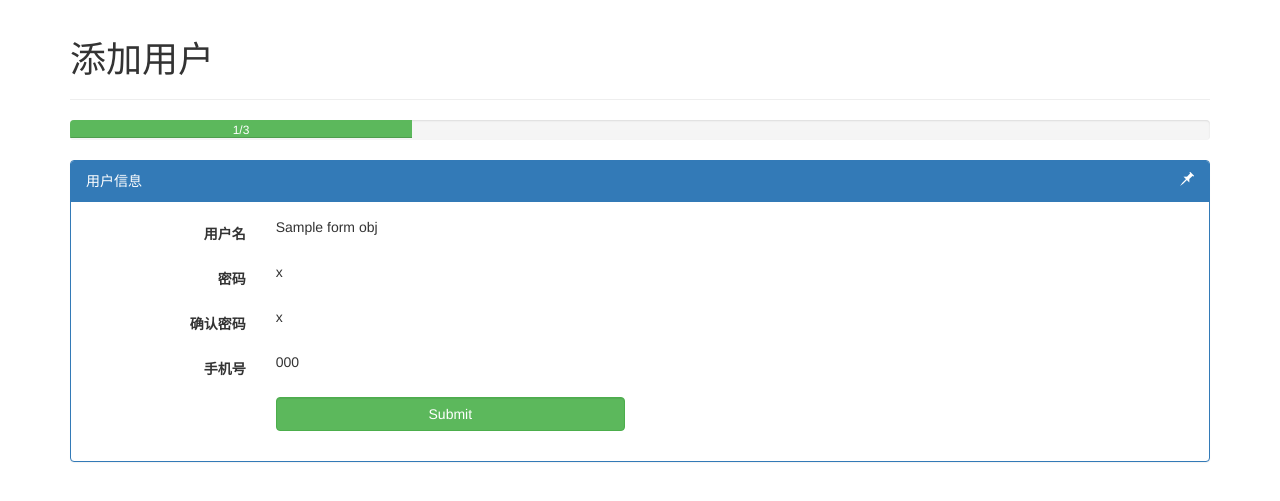
After one commit to Cola1995/mybook, a Django app: template templates/add_user2.html in a window 1280 px wide. The commit adds this page. Shown: the top 501 px of the page. Run offline with Django 3.2, Linux system fonts and the light colour scheme; the template is opened without the code that fills it: most values are stand-ins (such as "Sample title", 1, 10 or a date in 2020); some libraries are stand-ins or nearby versions.

Commit message:
1.登录添加错误提示 2.添加用户页面修改（django内置form组件），及验证信息

```diff
--- a/app01/models.py
+++ b/app01/models.py
@@ -40,5 +40,6 @@ class Person(models.Model):
 
 # 用户表
 class User(models.Model):
-    user = models.CharField(max_length=50)
-    password = models.CharField(max_length=50)
+    pwd = models.CharField(max_length=50)
+    name = models.CharField(max_length=50)
+    mobile = models.CharField(max_length=11, null=True)
--- a/mybook/urls.py
+++ b/mybook/urls.py
@@ -55,7 +55,7 @@ urlpatterns = [
     url(r'^a_test/', views.a_test),
     url(r'^a_add/', views.a_add),
     url(r'^delete_plisher1/', views.delete_plisher1),
-    url(r'^add_user/', views.add_user),
+    url(r'^add_user/', views.regiter),
     url(r'^check_user/', views.check_user),
 
 
--- /dev/null
+++ b/templates/add_user2.html
@@ -0,0 +1,138 @@
+<!DOCTYPE html>
+<html lang="en">
+<head>
+    <meta charset="UTF-8">
+    <title>添加时书籍</title>
+    <link rel="stylesheet" href="/static/bootstrap/css/bootstrap.min.css">
+</head>
+<body>
+{#<form action="/add_book/" method="post">#}
+{#    书名:<input type="text" name="book_name">#}
+{#    出版社: <select name="plisherq">#}
+{#    {% for plisher in plisher_list %}#}
+{#        <option value="{{ plisher.id }}">{{ plisher.name }}</option>#}
+{#    {% endfor %}#}
+{##}
+{#</select>#}
+{#    <input type="submit" value="提交">#}
+{#</form>#}
+
+<div class="container">
+    <div class="row">
+        <div class="col-md-12">
+            <div class="page-header">
+                <h1>添加用户
+
+                </h1>
+            </div>
+        </div>
+    </div>
+
+    <div class="row">
+        <div class="col-md-12">
+
+            <div class="progress">
+                <div class="progress-bar progress-bar-success" role="progressbar" aria-valuenow="60"
+                     aria-valuemin="0" aria-valuemax="100"
+                     style="width: 30%; height: 90%">
+                    1/3
+                </div>
+            </div>
+        </div>
+    </div>
+
+    <!--表单面板-->
+    <div class="row">
+        <div class="col-md-12">
+            <div class="panel panel-primary">
+                <div class="panel-heading">用户信息
+                    <span class="glyphicon glyphicon-pushpin pull-right" aria-hidden="true"></span>
+                </div>
+                <div class="panel-body">
+                    <form class="form-horizontal" action="/add_user/" method="post" novalidate>
+                        <div class="form-group {% if form_obj.name.errors.0 %}has-error{% endif %}">
+                            <label for="inputEmail3" class="col-sm-2 control-label">用户名</label>
+                            <div class="col-sm-4">
+{#                                <input class="form-control" id="inputEmail3" placeholder="user_name" name="user_name">#}
+                                {{ form_obj.name }}
+                                <span class="help-block">{{ form_obj.name.errors.0 }}</span>
+                            </div>
+                        </div>
+
+                        <div class="form-group {% if form_obj.pwd.errors.0 %}has-error{% endif %}">
+                            <label for="inputEmail3" class="col-sm-2 control-label">密码</label>
+                            <div class="col-sm-4">
+{#                                <input  class="form-control" id="inputEmail4" placeholder="Password" name="password">#}
+                                {{ form_obj.pwd }}
+                                <span class="help-block">{{ form_obj.pwd.errors.0 }}</span>
+                            </div>
+                        </div>
+
+
+                        <div class="form-group {% if form_obj.re_pwd.errors.0 %}has-error{% endif %}">
+                            <label for="inputEmail3" class="col-sm-2 control-label">确认密码</label>
+                            <div class="col-sm-4">
+{#                                <input  class="form-control" id="inputEmail4" placeholder="Password" name="password">#}
+                                {{ form_obj.re_pwd }}
+                                <span class="help-block">{{ form_obj.re_pwd.errors.0 }}</span>
+                            </div>
+                        </div>
+
+                        <div class="form-group {% if form_obj.mobile.errors.0 %}has-error{% endif %}">
+                            <label for="inputEmail3" class="col-sm-2 control-label">手机号</label>
+{#                            {{ form_obj.mobile.label }}#}
+                            <div class="col-sm-4">
+{#                                <input  class="form-control" id="inputEmail4" placeholder="Password" name="password">#}
+                                {{ form_obj.mobile }}
+                                <span class="help-block">{{ form_obj.mobile.errors.0 }}</span>
+                            </div>
+                        </div>
+
+                        <div class="form-group">
+{#                            <label for="inputEmail3" class="col-sm-2 control-label">Email</label>#}
+                            <div class="col-sm-4 col-sm-offset-2">
+                                <input type="submit" class="form-control btn-success" id="inputEmail5" name="提交">
+                            </div>
+                        </div>
+
+
+                    </form>
+
+                </div>
+
+            </div>
+        </div>
+
+    </div>
+
+
+</div>
+</div>
+<script src="/static/jquery-3.3.1.js"></script>
+<script>
+    var spanEle = $("[name='user_name']").next()
+    $("[name='user_name']").on('input',function () {
+
+        {#alert(spanEle)#}
+        var name = $(this).val();
+        {#alert(name)#}
+        $.ajax({
+            url:'/check_user/',
+            type:'post',
+            data:{'name':name},
+            success:function (arg) {
+                $(spanEle).text(arg).css('color','red')
+
+            }
+        })
+
+    })
+    // 给input添加移出时间
+    $("[name='user_name']").on('blur',function () {
+        $(spanEle).text('')
+
+    })
+
+</script>
+</body>
+</html>
--- a/templates/login.html
+++ b/templates/login.html
@@ -48,6 +48,7 @@
       <div class="form-group">
         <div class="col-sm-offset-3 col-sm-9">
           <button type="submit" class="btn btn-block btn-primary">登陆</button>
+            <span style=" color: red">{{ error }}</span>
         </div>
       </div>
     </form>
```
Also changed, not shown: app01/views.py (+103 -7 lines).
